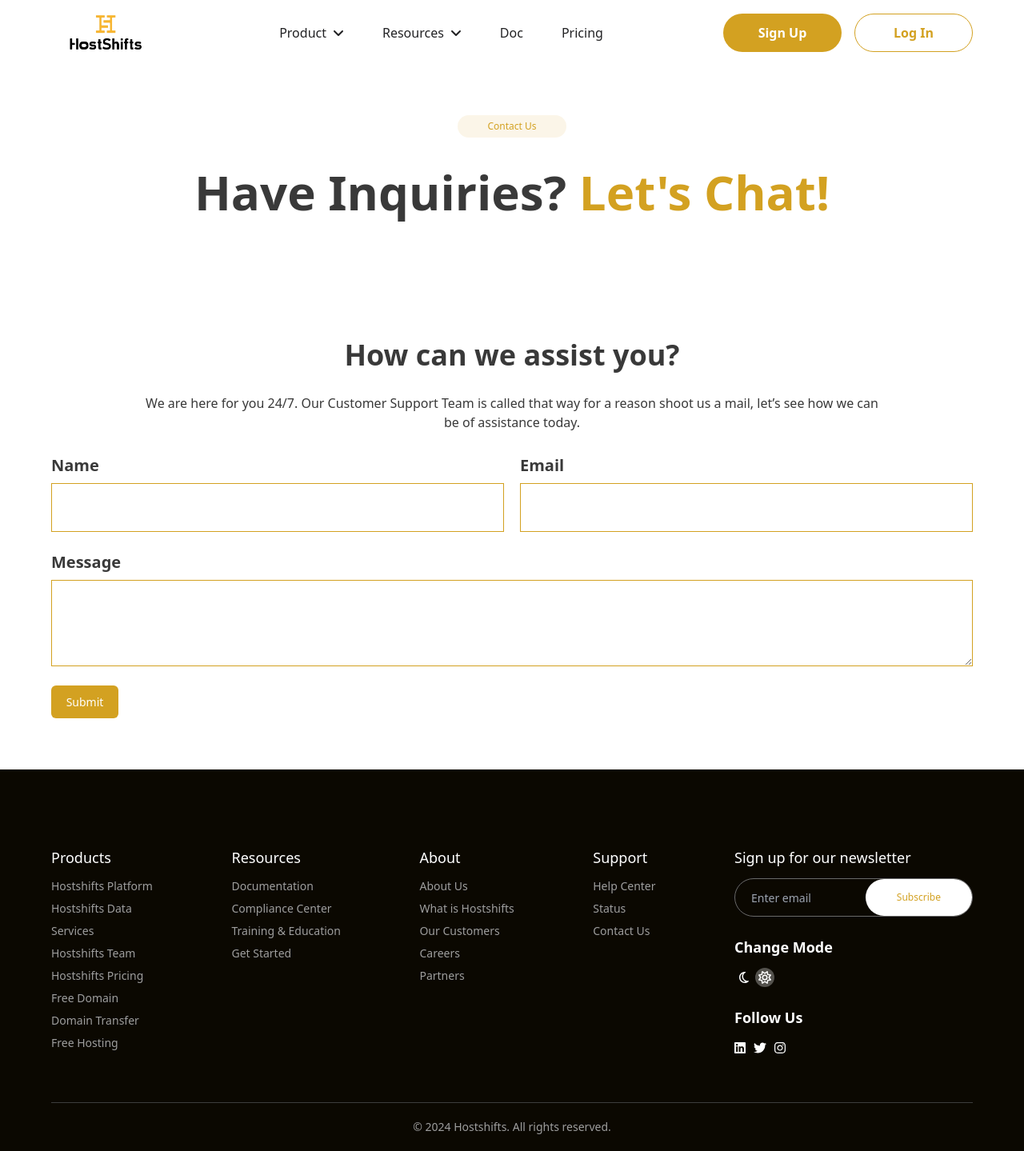
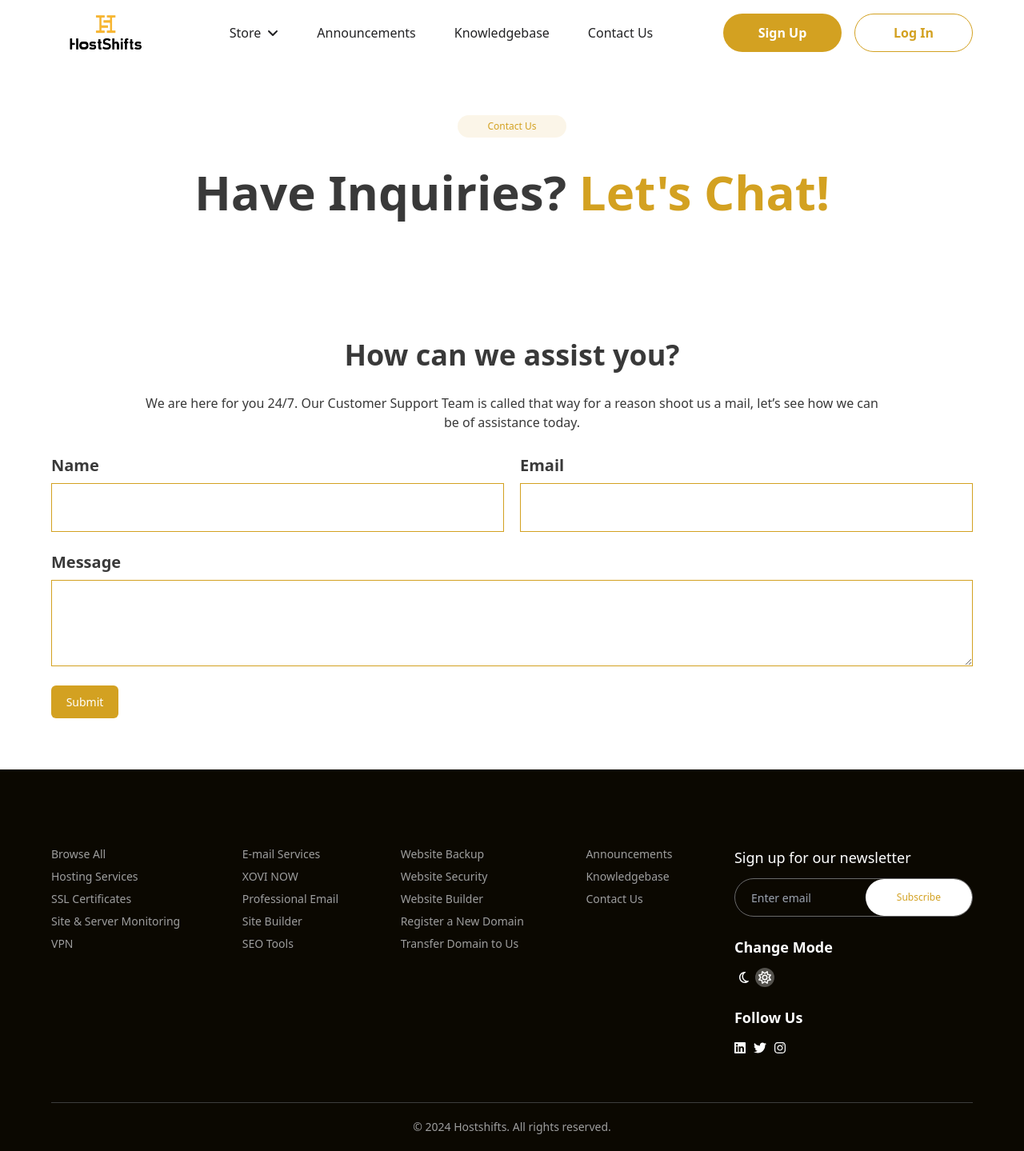
Before and after one commit to Tesimune/www.hostshifts.com, a Next.js app: page /contact in a window 1280 px wide. Shown: the whole page at 80% size. Built offline with nearby package versions, Linux system fonts and the light colour scheme.

Commit message:
Navbar and Footer Links

```diff
--- a/app/Components/LayoutComponents/DesktopNavbar.js
+++ b/app/Components/LayoutComponents/DesktopNavbar.js
@@ -14,12 +14,12 @@ import LightThemeLogo from "@/public/images/LightMode/logo.png";
 import DarkThemeLogo from "@/public/images/DarkMode/logo.png";
 
 //Data
-import { productSubMenuLinks, resourcesSubMenuLinks } from "../NavlinksData";
+import { storeSubMenuLinks } from "../NavlinksData";
 
 export default function DesktopNavbar() {
   const { theme } = useTheme();
   return (
-    <section className="desktop:w-[90%] relative  mx-auto hidden desktop:flex h-41 justify-between items-center">
+    <section className="xl:w-[90%] relative  mx-auto hidden xl:flex h-41 justify-between items-center">
       <Link href="/" className="z-50">
         <Image
           src={theme === "Light" ? LightThemeLogo : DarkThemeLogo}
@@ -32,81 +32,42 @@ export default function DesktopNavbar() {
           <p
             className={`${
               theme === "Light" ? "text-gray200" : "text-gray100"
-            }  text-base  font-medium flex items-center gap-2`}
+            } text-base font-medium flex items-center gap-2`}
           >
-            Product <FontAwesomeIcon icon={faAngleDown} size="base" />
+            Store <FontAwesomeIcon icon={faAngleDown} size="base" />
           </p>
           <div
+            style={{ boxShadow: "0px 20px 417px 0px #00000012" }}
             className={`${
               theme === "Light" ? "bg-white" : "bg-darkModeBg"
-            } absolute w-40 rounded-lg shadow-xl mt-3 p-5 -left-16 duration-300 opacity-0 invisible top-[100%] flex flex-col gap-3`}
+            } absolute mt-3 w-[500px] rounded-3xl p-5 -left-40 duration-300 opacity-0 invisible top-[100%] flex justify-between`}
           >
-            {productSubMenuLinks.map((item) => {
+            <div className="w-[46%] flex flex-col">
+              {storeSubMenuLinks.slice(0, 8).map((item) => {
                 return (
                   <Link
                     key={crypto.randomUUID()}
                     href={item.path}
                     className={`${
                       theme === "Light" ? "text-gray200" : "text-gray100"
-                  } text-sm font-medium`}
+                    } text-sm font-medium h-[40px] flex px-3 duration-300 items-center bg-transparent border border-transparent text-[#b0b0b0] hover:text-[#262626] hover:bg-[#ffbb0a0f] hover:border-[#ffbb0a0d]`}
                   >
                     {item.name}
                   </Link>
                 );
               })}
             </div>
-        </div>
-        <div className="relative cursor-pointer hover-dropDown">
-          <p
-            className={`${
-              theme === "Light" ? "text-gray200" : "text-gray100"
-            } text-base font-medium flex items-center gap-2`}
-          >
-            Resources <FontAwesomeIcon icon={faAngleDown} size="base" />
-          </p>
-          <div
-            className={`${
-              theme === "Light" ? "bg-white" : "bg-darkModeBg"
-            } absolute mt-3 w-96 rounded-lg shadow-xl p-5 -left-40 duration-300 opacity-0 invisible top-[100%] flex justify-between`}
-          >
-            <div className="w-[46%] flex flex-col gap-3">
-              <p
-                className={`${
-                  theme === "Light" ? "text-gray200" : "text-gray100"
-                } text-sm font-semibold`}
-              >
-                Resources
-              </p>
-              {resourcesSubMenuLinks.resources.map((item) => {
+            <div className="w-[46%] flex flex-col">
+              {storeSubMenuLinks
+                .slice(8, storeSubMenuLinks.length)
+                .map((item) => {
                   return (
                     <Link
                       key={crypto.randomUUID()}
                       href={item.path}
                       className={`${
                         theme === "Light" ? "text-gray200" : "text-gray100"
-                    } text-sm font-medium`}
-                  >
-                    {item.name}
-                  </Link>
-                );
-              })}
-            </div>
-            <div className="w-[46%] flex flex-col gap-3">
-              <p
-                className={`${
-                  theme === "Light" ? "text-gray200" : "text-gray100"
-                } text-sm font-semibold`}
-              >
-                About Us
-              </p>
-              {resourcesSubMenuLinks.about.map((item) => {
-                return (
-                  <Link
-                    key={crypto.randomUUID()}
-                    href={item.path}
-                    className={`${
-                      theme === "Light" ? "text-gray200" : "text-gray100"
-                    } text-sm font-medium`}
+                      } text-sm font-medium h-[40px] flex px-3 duration-300 items-center bg-transparent border border-transparent text-[#b0b0b0] hover:text-[#262626] hover:bg-[#ffbb0a0f] hover:border-[#ffbb0a0d]`}
                     >
                       {item.name}
                     </Link>
@@ -116,21 +77,29 @@ export default function DesktopNavbar() {
           </div>
         </div>
         <Link
-          href=""
+          href="https://clients.hostshifts.com/index.php?rp=/announcements"
           className={`${
             theme === "Light" ? "text-gray200" : "text-gray100"
           } text-base font-medium`}
         >
-          Doc
+          Announcements
         </Link>
 
         <Link
-          href=""
+          href="https://clients.hostshifts.com/index.php?rp=/knowledgebase"
           className={`${
             theme === "Light" ? "text-gray200" : "text-gray100"
           } text-base font-medium`}
         >
-          Pricing
+          Knowledgebase
+        </Link>
+        <Link
+          href="https://clients.hostshifts.com/contact.php"
+          className={`${
+            theme === "Light" ? "text-gray200" : "text-gray100"
+          } text-base font-medium`}
+        >
+          Contact Us
         </Link>
       </div>
       <div className="flex items-center gap-4 z-50">
--- a/app/Components/LayoutComponents/Footer.js
+++ b/app/Components/LayoutComponents/Footer.js
@@ -1,5 +1,5 @@
 import Link from "next/link";
-import { footerLinksData } from "./FooterLinksData";
+import { storeSubMenuLinks } from "../NavlinksData";
 
 //Contexts
 import { useTheme } from "../../Contexts/ThemeContext";
@@ -30,8 +30,8 @@ export default function Footer() {
       <section className="flex flex-col w-[90%]">
         <div className="w-full border-b border-[#3D3D3D] gap-8 desktop:gap-0 pb-14 flex desktop:flex-wrap flex-col desktop:flex-row items-center desktop:items-start desktop:justify-between">
           <div className="w-max flex flex-col gap-1 items-center desktop:items-start">
-            <p className="text-lg font-medium text-white pb-2">Products</p>
-            {footerLinksData.products.map((item) => (
+            {/* <p className="text-lg font-medium text-white pb-2">Products</p> */}
+            {storeSubMenuLinks.slice(0, 5).map((item) => (
               <Link
                 href={item.path}
                 key={crypto.randomUUID()}
@@ -42,8 +42,8 @@ export default function Footer() {
             ))}
           </div>
           <div className="w-max flex flex-col gap-1 items-center desktop:items-start">
-            <p className="text-lg font-medium text-white pb-2">Resources</p>
-            {footerLinksData.resources.map((item) => (
+            {/* <p className="text-lg font-medium text-white pb-2">Resources</p> */}
+            {storeSubMenuLinks.slice(5, 10).map((item) => (
               <Link
                 href={item.path}
                 key={crypto.randomUUID()}
@@ -54,8 +54,8 @@ export default function Footer() {
             ))}
           </div>
           <div className="w-max flex flex-col gap-1 items-center desktop:items-start">
-            <p className="text-lg font-medium text-white pb-2">About</p>
-            {footerLinksData.about.map((item) => (
+            {/* <p className="text-lg font-medium text-white pb-2">About</p> */}
+            {storeSubMenuLinks.slice(10, 15).map((item) => (
               <Link
                 href={item.path}
                 key={crypto.randomUUID()}
@@ -66,16 +66,26 @@ export default function Footer() {
             ))}
           </div>
           <div className="w-max flex flex-col gap-1 items-center desktop:items-start">
-            <p className="text-lg font-medium text-white pb-2">Support</p>
-            {footerLinksData.support.map((item) => (
-              <Link
-                href={item.path}
-                key={crypto.randomUUID()}
-                className="text-sm font-normal text-[#9E9E9E] pb-1"
-              >
-                {item.name}
-              </Link>
-            ))}
+            {/* <p className="text-lg font-medium text-white pb-2">Support</p> */}
+
+            <Link
+              href="https://clients.hostshifts.com/index.php?rp=/announcements"
+              className="text-sm font-normal text-[#9E9E9E] pb-1"
+            >
+              Announcements
+            </Link>
+            <Link
+              href="https://clients.hostshifts.com/index.php?rp=/knowledgebase"
+              className="text-sm font-normal text-[#9E9E9E] pb-1"
+            >
+              Knowledgebase
+            </Link>
+            <Link
+              href="https://clients.hostshifts.com/contact.php"
+              className="text-sm font-normal text-[#9E9E9E] pb-1"
+            >
+              Contact Us
+            </Link>
           </div>
           <div className="w-298 flex flex-col gap-1 items-center desktop:items-start">
             <p className="text-lg font-medium text-white pb-2">
--- a/app/Components/LayoutComponents/MenuDropdown.js
+++ b/app/Components/LayoutComponents/MenuDropdown.js
@@ -14,7 +14,7 @@ import LightThemeLogo from "@/public/images/LightMode/logo.png";
 import DarkThemeLogo from "@/public/images/DarkMode/logo.png";
 
 //Data
-import { productSubMenuLinks, resourcesSubMenuLinks } from "../NavlinksData";
+import { storeSubMenuLinks } from "../NavlinksData";
 import Image from "next/image";
 import ThemeSwitch from "../ThemeSwitch";
 
@@ -57,7 +57,7 @@ export default function MenuDropDown({ close, removeClass }) {
           <ThemeSwitch />
         </div>
         <button
-          className={`open block hamburger lg:hidden outline-none`}
+          className={`open block hamburger xl:hidden outline-none`}
           type="button"
           onClick={close}
         >
@@ -84,28 +84,28 @@ export default function MenuDropDown({ close, removeClass }) {
         <Link
           onClick={removeClass}
           href="https://clients.hostshifts.com/login"
-          className={`w-full text-gold500 flex text-base font-semibold justify-center items-center min-h-[48px] rounded border border-gold500 `}
+          className={`w-full max-w-[700px] text-gold500 flex text-base font-semibold justify-center items-center min-h-[48px] rounded border border-gold500 `}
         >
           Log In
         </Link>
         <Link
           onClick={removeClass}
           href="https://clients.hostshifts.com/register.php"
-          className={`w-full  flex text-base font-semibold text-white bg-gold500 justify-center items-center min-h-[48px] rounded  `}
+          className={`w-full max-w-[700px]  flex text-base font-semibold text-white bg-gold500 justify-center items-center min-h-[48px] rounded  `}
         >
           Sign Up
         </Link>
-        <div className="flex flex-col w-full">
+        <div className="flex max-w-[700px] flex-col w-full">
           <div
-            onClick={() => toggleSelectedMenu("Product")}
+            onClick={() => toggleSelectedMenu("Store")}
             className={`${
               theme === "Light" ? "text-gray200" : "text-gray100"
             } text-base cursor-pointer font-bold flex justify-between items-center`}
           >
-            Product
+            Store
             <span
               className={`duration-300 ${
-                selectedMenu === "Product" ? "rotate-90" : "rotate-0"
+                selectedMenu === "Store" ? "rotate-90" : "rotate-0"
               }`}
             >
               <FontAwesomeIcon icon={faAngleRight} fontSize={16} />
@@ -114,10 +114,10 @@ export default function MenuDropDown({ close, removeClass }) {
 
           <div
             className={`w-full pl-3 translate-y-3 overflow-y-hidden flex flex-col gap-4 duration-300 ${
-              selectedMenu === "Product" ? "max-h-[1000px]" : "max-h-0"
+              selectedMenu === "Store" ? "max-h-[2000px]" : "max-h-0"
             }`}
           >
-            {productSubMenuLinks.map((item) => {
+            {storeSubMenuLinks.map((item) => {
               return (
                 <Link
                   key={crypto.randomUUID()}
@@ -132,87 +132,31 @@ export default function MenuDropDown({ close, removeClass }) {
             })}
           </div>
         </div>
-        <div className="flex flex-col w-full">
-          <div
-            onClick={() => toggleSelectedMenu("Resources")}
-            className={`${
-              theme === "Light" ? "text-gray200" : "text-gray100"
-            } text-base cursor-pointer font-bold flex justify-between items-center`}
-          >
-            Resources
-            <span
-              className={`duration-300 ${
-                selectedMenu === "Resources" ? "rotate-90" : "rotate-0"
-              }`}
-            >
-              <FontAwesomeIcon icon={faAngleRight} fontSize={16} />
-            </span>
-          </div>
 
-          <div
-            className={`w-full pl-3 translate-y-3 overflow-y-hidden flex flex-col gap-4 duration-300 ${
-              selectedMenu === "Resources" ? "max-h-[1000px]" : "max-h-0"
-            }`}
-          >
-            {" "}
-            <p
-              className={`${
-                theme === "Light" ? "text-gray200" : "text-gray100"
-              } text-sm font-semibold`}
-            >
-              Resources
-            </p>
-            {resourcesSubMenuLinks.resources.map((item) => {
-              return (
-                <Link
-                  key={crypto.randomUUID()}
-                  href={item.path}
-                  className={`${
-                    theme === "Light" ? "text-gray200" : "text-gray100"
-                  } text-xs font-medium pl-2`}
-                >
-                  {item.name}
-                </Link>
-              );
-            })}
-            <p
-              className={`${
-                theme === "Light" ? "text-gray200" : "text-gray100"
-              } text-sm font-semibold pt-4`}
-            >
-              About Us
-            </p>
-            {resourcesSubMenuLinks.about.map((item) => {
-              return (
-                <Link
-                  key={crypto.randomUUID()}
-                  href={item.path}
-                  className={`${
-                    theme === "Light" ? "text-gray200" : "text-gray100"
-                  } text-xs font-medium pl-2`}
-                >
-                  {item.name}
-                </Link>
-              );
-            })}
-          </div>
-        </div>
         <Link
-          href=""
+          href="https://clients.hostshifts.com/index.php?rp=/announcements"
           className={`${
             theme === "Light" ? "text-gray200" : "text-gray100"
-          } text-base font-bold w-full`}
+          } text-base font-bold w-full max-w-[700px]`}
         >
-          Doc
+          Announcements
         </Link>
 
         <Link
-          href=""
+          href="https://clients.hostshifts.com/index.php?rp=/knowledgebase"
           className={`${
             theme === "Light" ? "text-gray200" : "text-gray100"
-          } text-base font-bold w-full`}
+          } text-base font-bold w-full max-w-[700px]`}
         >
-          Pricing
+          Knowledgebase
+        </Link>
+        <Link
+          href="https://clients.hostshifts.com/contact.php"
+          className={`${
+            theme === "Light" ? "text-gray200" : "text-gray100"
+          } text-base font-bold w-full max-w-[700px]`}
+        >
+          Contact Us
         </Link>
       </div>
     </div>
--- a/app/Components/LayoutComponents/MobileNavbar.js
+++ b/app/Components/LayoutComponents/MobileNavbar.js
@@ -41,7 +41,7 @@ export default function MobileNavbar() {
   }, [pathname]);
 
   return (
-    <section className="w-[90%] relative mx-auto desktop:hidden flex h-41 justify-between items-center">
+    <section className="w-[90%] relative mx-auto xl:hidden flex h-41 justify-between items-center">
       <Link href="/" className="">
         <Image
           src={theme === "Light" ? LightThemeLogo : DarkThemeLogo}
@@ -50,7 +50,7 @@ export default function MobileNavbar() {
         />
       </Link>
       <button
-        className={`${navAnimationClass} block hamburger lg:hidden outline-none ${
+        className={`${navAnimationClass} block hamburger xl:hidden outline-none ${
           isOpen ? "invisible" : "visible"
         }`}
         type="button"
--- a/app/Components/NavlinksData.js
+++ b/app/Components/NavlinksData.js
@@ -1,22 +1,62 @@
-export const productSubMenuLinks = [
-  { path: "", name: "HostShifts Data" },
-  { path: "", name: "Services" },
-  { path: "", name: "Free Domain" },
-  { path: "", name: "Domain Transfer" },
-  { path: "", name: "Free Hosting" },
+export const storeSubMenuLinks = [
+  {
+    path: "https://clients.hostshifts.com/index.php?rp=/store/hosting",
+    name: "Browse All",
+  },
+  {
+    path: "https://clients.hostshifts.com/index.php?rp=/store/hosting",
+    name: "Hosting Services",
+  },
+  {
+    path: "https://clients.hostshifts.com/index.php?rp=/store/ssl-certificates",
+    name: "SSL Certificates",
+  },
+  {
+    path: "https://clients.hostshifts.com/index.php?rp=/store/360monitoring",
+    name: "Site & Server Monitoring",
+  },
+  {
+    path: "https://clients.hostshifts.com/index.php?rp=/store/nordvpn",
+    name: "VPN",
+  },
+  {
+    path: "https://clients.hostshifts.com/index.php?rp=/store/email-services",
+    name: "E-mail Services",
+  },
+  {
+    path: "https://clients.hostshifts.com/index.php?rp=/store/xovinow",
+    name: "XOVI NOW",
+  },
+  {
+    path: "https://clients.hostshifts.com/index.php?rp=/store/professional-email",
+    name: "Professional Email",
+  },
+  {
+    path: "https://clients.hostshifts.com/index.php?rp=/store/site-builder",
+    name: "Site Builder",
+  },
+  {
+    path: "https://clients.hostshifts.com/index.php?rp=/store/marketgoo",
+    name: "SEO Tools",
+  },
+  {
+    path: "https://clients.hostshifts.com/index.php?rp=/store/codeguard",
+    name: "Website Backup",
+  },
+  {
+    path: "https://clients.hostshifts.com/index.php?rp=/store/sitelock",
+    name: "Website Security",
+  },
+  {
+    path: "https://clients.hostshifts.com/index.php?rp=/store/website-builder",
+    name: "Website Builder",
+  },
+  {
+    path: "https://clients.hostshifts.com/cart.php?a=add&domain=register",
+    name: "Register a New Domain",
+  },
+  {
+    path: "https://clients.hostshifts.com/cart.php?a=add&domain=transfer",
+    name: "Transfer Domain to Us",
+  },
 ];
-
-export const resourcesSubMenuLinks = {
-  resources: [
-    { path: "", name: "Documentation" },
-    { path: "", name: "Compliance Center" },
-    { path: "", name: "Training & Education" },
-    { path: "", name: "Get Started" },
-  ],
-  about: [
-    { path: "", name: "What is HostShifts" },
-    { path: "", name: "Our Customers" },
-    { path: "", name: "Careers" },
-    { path: "", name: "Partners" },
-  ],
-};
--- a/tailwind.config.js
+++ b/tailwind.config.js
@@ -9,6 +9,7 @@ module.exports = {
     screens: {
       desktop: "940px",
       lg: "1000px",
+      xl: "1100px",
       md: "700px",
     },
     extend: {
```
Lines whose indentation alone changed are shown as unchanged.
